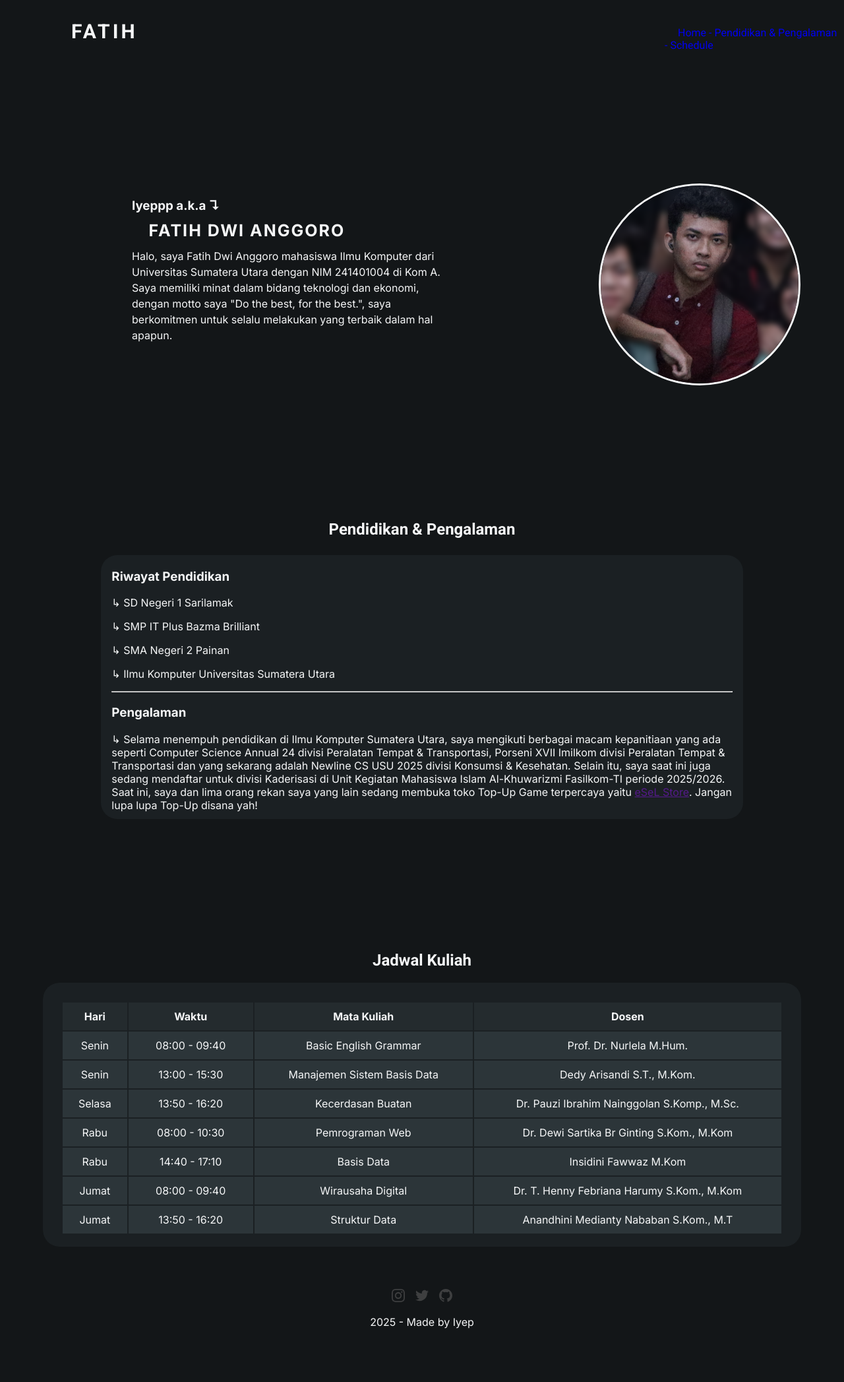
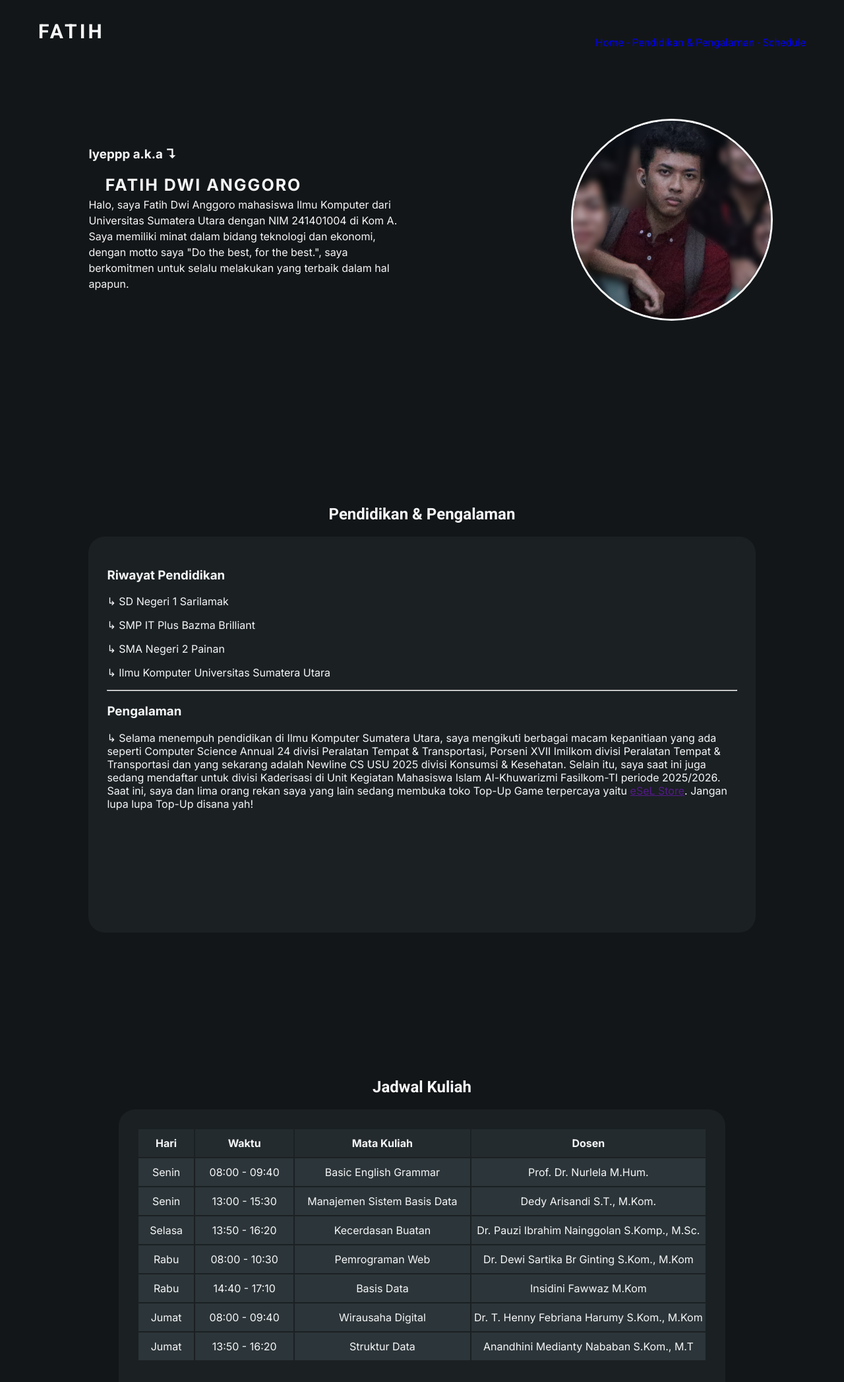
Before and after one commit to iyeppp/portfoliowip, a plain HTML site: page index.html in a window 1280 px wide. Shown: the top 2094 px of the page at 66% size. Drawn offline with Linux system fonts and the light colour scheme.

Commit message:
Add files via upload

```diff
--- a/index.html
+++ b/index.html
@@ -8,10 +8,17 @@
 </head>
 
 <body>
+  <div class="main-container">
     <header>
         <p class="text-header">
             FATIH
         </p>
+
+        <button class="menu-toggle" aria-label="Toggle navigation">
+            <span></span>
+            <span></span>
+            <span></span>
+        </button>
 
         <div class="navbar">
             <a href="#" style="text-decoration:none">Home - </a>
@@ -19,6 +26,9 @@
             <a href="#jadwal" style="text-decoration:none">Schedule</a>
         </div>
     </header>
+
+<div class="about-me-container">
+  <div class="text-container">
 
         <div class="gambar">
             <img src="asset/image1.png" alt="">
@@ -43,13 +53,16 @@
          <p class="nama-nim1">dengan motto saya "Do the best, for the best.", saya</p>
          <p class="nama-nim1">berkomitmen untuk selalu melakukan yang terbaik dalam hal</p>
          <p class="nama-nim1">apapun.</p>
+
+    </div>
+  </div>
 </div>
 
-    <section id="pendidikan">
-    <div class="text-jadwal">
+
+<div class="text-jadwal-awal">
   <h2 color="#0f3855">Pendidikan & Pengalaman</h2>
 </div>
-
+<section id="pendidikan">
     <div class="card1">
         <div class="container1">
             <h3>Riwayat Pendidikan</h3>
@@ -178,6 +191,8 @@
       <p> 2025 - Made by Iyep</p>
     </footer>
     </section>
+  </div>
 
+    <script src="js/main.js"></script>
 </body>
 </html>
--- /dev/null
+++ b/js/main.js
@@ -0,0 +1,9 @@
+// Pilih tombol hamburger dan navigasi
+const menuToggle = document.querySelector('.menu-toggle');
+const nav = document.querySelector('.navbar');
+
+// Tambahkan event listener untuk 'click'
+menuToggle.addEventListener('click', function() {
+    // Toggle class 'active' pada navigasi
+    nav.classList.toggle('active');
+});
--- a/style/styling.css
+++ b/style/styling.css
@@ -1,141 +1,114 @@
+/* ================================================= */
+/* == GAYA DASAR & KANVAS UTAMA (Berlaku untuk semua) == */
+/* ================================================= */
 @import url("https://fonts.googleapis.com/css2?family=Roboto:wght@300;400;500;700;900&display=swap");
 @import url('https://fonts.googleapis.com/css2?family=Inter:wght@300;400;500;600;700&display=swap');
-
-.text-header{
-    letter-spacing: 4px;
-    font-size: 30px;
-    font-weight: 700;
-    margin-left: 100px;
-    font-family: "Roboto";
-}
-
-.navbar{
-    text-indent: 20px;
-    color: #f6f7f8;
-    font-family: "Roboto";
-    margin-left: 1000px;
-    margin-top: -55px;
-    text-align: 20px;
-}
 
 body {
   color: #f6f7f8;
   background-color: #131618;
   font-family: "Inter";
-  font-weight: 400;
-  font-style: normal;
 }
 
-.text-jadwal{
-    margin-top: 200px;
-    font-family: "Roboto";
-    text-align: center;
+.main-container {
+    max-width: 1400px; /* Lebar maksimal "kanvas" Anda */
+    margin: 0 auto;    /* Membuat kanvas selalu di tengah */
+    position: relative;/* PENTING: Kunci agar posisi absolut bekerja di dalamnya */
 }
 
-.gambar img{
-    border: solid ;
-    position: static;
+/* Gaya umum lainnya */
+.card1, .card-tabel { border-radius: 25px; background-color: #1b2023; margin-left: auto; margin-right: auto; }
+.container1, .card-tabel-con { padding: 28px; }
+.tabel { color: #f6f7f8; line-height: 40px; text-align: center; border-collapse: collapse; border-radius: 25px; overflow: hidden; margin-left: auto; margin-right: auto; }
+footer { padding: 4rem 0; text-align: center; }
+.footer-icons { display: flex; justify-content: center; gap: 1rem; }
+.footer-icons svg { fill: #f6f7f8; }
+.menu-toggle { display: none; }
+
+
+/* ================================================== */
+/* == TAMPILAN DESKTOP (Layar LEBIH DARI 1024px)    == */
+/* ================================================== */
+@media screen and (min-width: 1025px) {
+    .text-header {
+        letter-spacing: 4px;
+        font-size: 30px;
+        font-weight: 700;
+        padding-left: 50px; /* Ganti margin dengan padding */
+        font-family: "Roboto";
+    }
+    .navbar {
+        position: absolute; /* Ganti dari margin menjadi posisi absolut */
+        top: 25px;
+        right: 50px;
+        font-family: "Roboto";
+    }
+    .gambar {
+        position: absolute;
+        top: 150px;
+        right: 100px; /* Posisi dari kanan kanvas */
+    }
+    .gambar img {
+        border: solid;
         width: 300px;
         height: 300px;
-    border-radius:50% ;
-    margin-top: 200px;
-    margin-left: 900px;
+        border-radius: 50%;
     }
-
-.nama-besar{
-    color: #f6f7f8;
+    .nama-besar {
         position: absolute;
-    margin-top: -300px;
-    margin-left: 15vmax;
+        top: 180px;
+        left: 10%; /* Posisi dari kiri kanvas */
         line-height: 0.5;
     }
-
-.nama-besar1{
-    color: #f6f7f8;
+    .nama-besar1 {
         position: absolute;
-    margin-top: -270px;
-    margin-left: 17vmax;
-    line-height: 0.5;
+        top: 210px;
+        left: 12%; /* Posisi dari kiri kanvas */
         letter-spacing: 2px;
         font-size: 25px;
         font-weight: 700;
     }
+    .nama-nim {
+        position: absolute;
+        top: 260px;
+        left: 10%; /* Posisi dari kiri kanvas */
+        line-height: 0.5;
+    }
+    .text-jadwal-awal {
+        /* Beri ruang agar tidak tertimpa elemen absolut di atasnya */
+        padding-top: 650px;
+        font-family: "Roboto";
+        text-align: center;
+    }
+        .text-jadwal{
+        /* Beri ruang agar tidak tertimpa elemen absolut di atasnya */
+        padding-top: 200px;
+        font-family: "Roboto";
+        text-align: center;
+    }
+    .tabel { width: 1150px; }
+    .card1, .card-tabel {
+        width: 80%;
+        height: 600px;
+    }
+}
 
 
-.nama-nim{
-
-    color: #f6f7f8;
-    position: absolute;
-    margin-top: -220px;
-    margin-left: 15vmax;
-    line-height: 0.5;
+/* ======================================================= */
+/* == TAMPILAN TABLET & SMARTPHONE (Layar 1024px ATAU KURANG) == */
+/* ======================================================= */
+@media screen and (max-width: 1024px) {
+    header { display: flex; justify-content: space-between; align-items: center; padding: 20px 5%; position: relative; }
+    .text-header { font-size: 24px; }
+    .navbar { display: none; }
+    .menu-toggle { display: flex; flex-direction: column; height: 20px; justify-content: space-between; background: transparent; border: none; cursor: pointer; }
+    .menu-toggle span { display: block; width: 28px; height: 3px; background-color: #f6f7f8; border-radius: 3px; }
+    .navbar.active { display: flex; flex-direction: column; gap: 20px; position: absolute; top: 100%; left: 0; width: 100%; background-color: #1b2023; padding: 20px 0; z-index: 10; text-align: center; }
+    .gambar, .nama-besar, .nama-besar1, .nama-nim { position: static; margin: 0; padding: 0 5%; text-align: center; }
+    .gambar img { margin: 40px auto 20px auto; width: 200px; height: 200px; border-radius: 50%; border: solid; }
+    .nama-besar, .nama-besar1, .nama-nim { line-height: 1.6; }
+    .text-jadwal { text-align: center; margin-top: 80px; }
+    .card1, .tabel, .card-tabel { width: 90%; height: auto; margin-top: 25px; }
+    .container1 { padding-bottom: 15px; }
+    .card-tabel-con { overflow-x: auto; display: flex; justify-content: center; }
 }
-
-.my-work{
-    text-align: center;
-}
-
-.tabel {
-    color: #f6f7f8;
-    width: 1150px;
-    line-height: 40px;
-    text-align: center;
-    margin-left: auto;
-    margin-right: auto;
-    border-collapse: collapse;
-    border-radius: 25px;
-    overflow: hidden;
-}
-
-.card1{
-    border-radius: 25px;
-    width: 77%;
-    height: 400px;
-    background-color: #1b2023;
-    margin-left: auto;
-    margin-right: auto;
-    margin-top: 25px;
-
-}
-
-.container1 {
-  padding: 2px 16px;
-}
-
-.card-tabel{
-    border-radius: 25px;
-    width: 100%;
-    height: 400px;
-    background-color: #1b2023;
-    margin-left: auto;
-    margin-right: auto;
-}
-
-.card-tabel-con {
-  padding: 28px 28px;
-}
-
-footer {
-  padding: 4rem 0;
-  background: var(--secondaryBackgroundColor);
-  text-align: center;
-}
-
-.footer-icons {
-  display: flex;
-  justify-content: center;
-  margin-bottom: 1rem;
-  gap: 1rem;
-}
-
-.footer-icons a {
-  display: inline-block
-}
-
-.footer-icons svg {
-  fill: #3e3f40;
-}
-
-.footer-icons a:hover svg {
-  fill: #000;
-}
```
Lines whose indentation alone changed are shown as unchanged.
